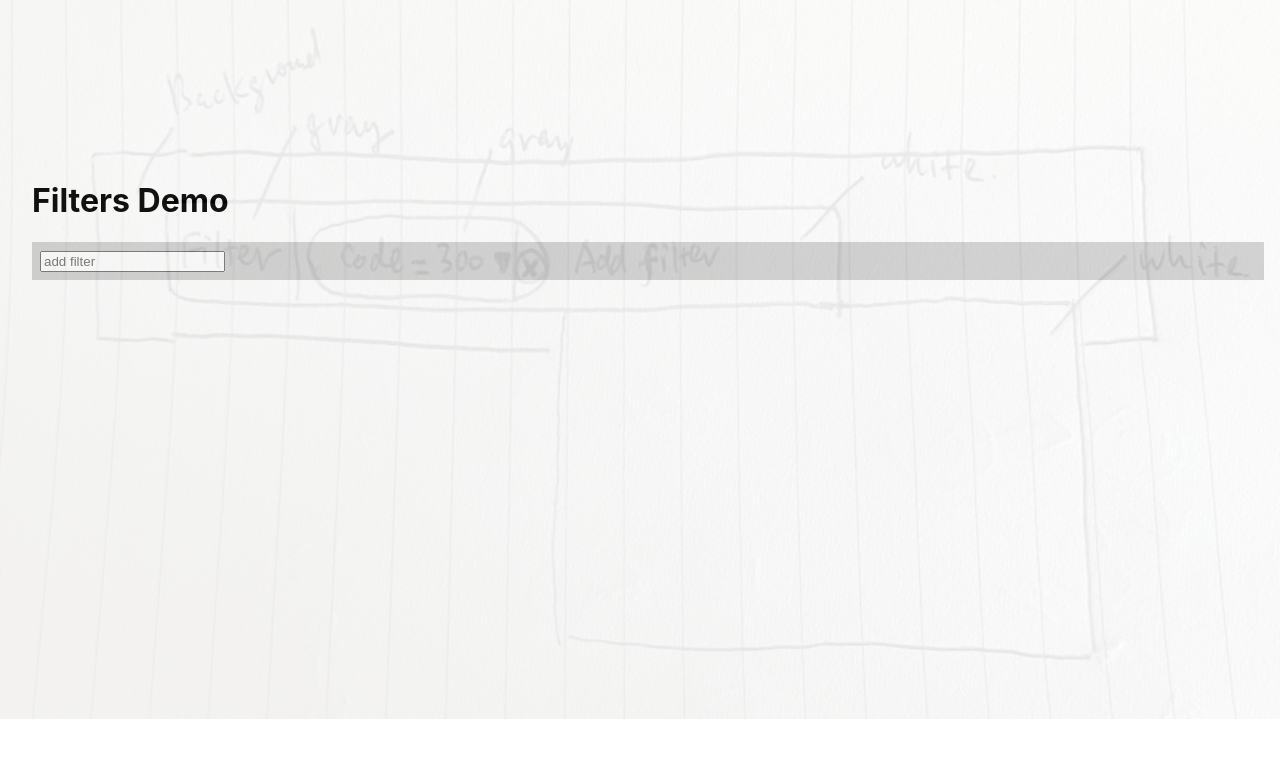
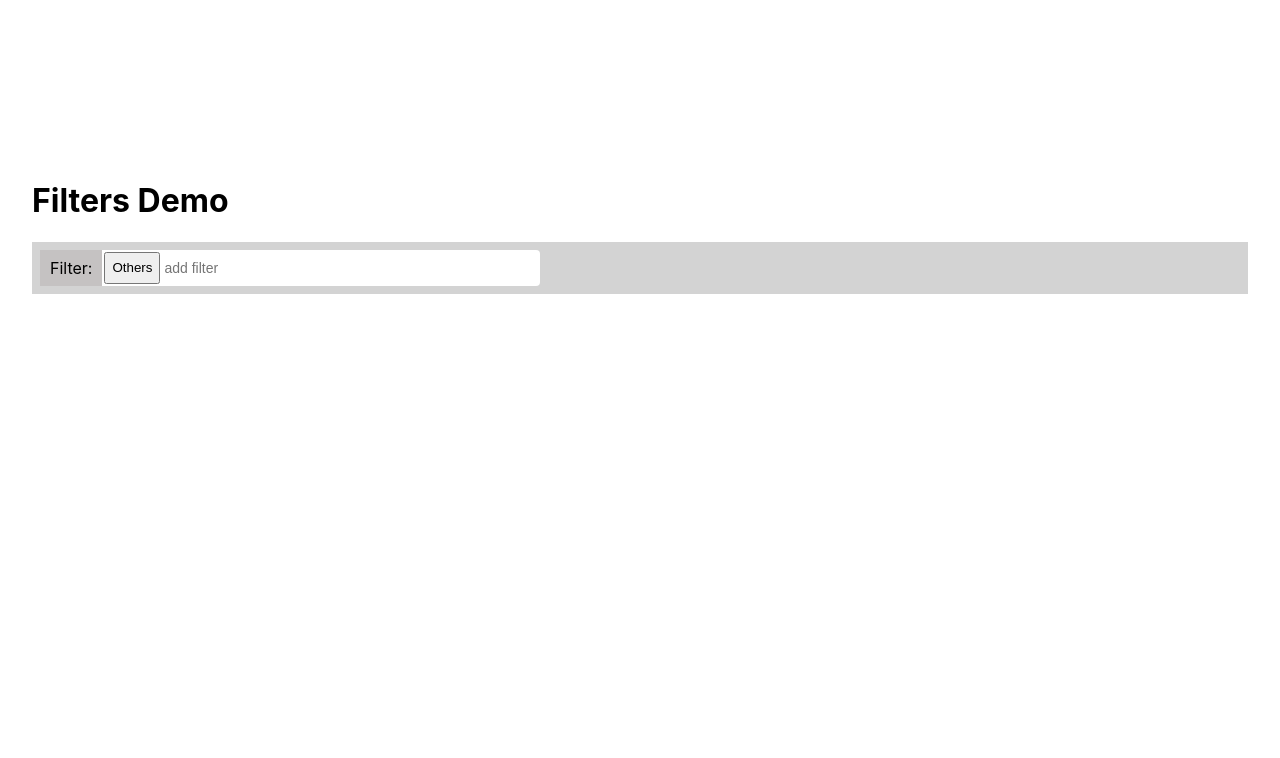
Before and after one commit to windmaomao/filter-chips, a React (Create React App) app: page / in a window 1280 px wide. Shown: the top 758 px of the page. Built offline with nearby package versions, Linux system fonts and the light colour scheme.

Commit message:
add base style to chips select component

```diff
--- a/src/App.tsx
+++ b/src/App.tsx
@@ -1,17 +1,10 @@
 import styles from './App.module.css';
-import design from './design.jpg';
 import Toolbar from './Toolbar';
 
 function App() {
   return (
     <div className={styles.app}>
       <h1>Filters Demo</h1>
-      <img
-        className={styles.pic}
-        src={design}
-        alt="Design"
-        width="100%"
-      />
       <Toolbar />
     </div>
   );
--- /dev/null
+++ b/src/ChipsSelect/Chip.module.css
@@ -0,0 +1,10 @@
+.chip {
+  display: flex;
+  align-items: center;
+  padding: 2px;
+}
+
+.chip button {
+  cursor: pointer;
+  height: 2rem;
+}
--- /dev/null
+++ b/src/ChipsSelect/Chip.tsx
@@ -0,0 +1,16 @@
+import type { ItemType } from './ChipsSelect.type';
+import styles from './Chip.module.css';
+
+interface ChipProps {
+  item: ItemType;
+}
+
+function Chip({ item }: ChipProps) {
+  return (
+    <div className={styles.chip}>
+      <button>{item.action}</button>
+    </div>
+  );
+}
+
+export default Chip;
--- a/src/ChipsSelect/ChipsSelect.module.css
+++ b/src/ChipsSelect/ChipsSelect.module.css
@@ -1,2 +1,14 @@
 .container {
+  background-color: var(--bg-color);
+  max-width: 500px;
+  border-radius: 4px;
+  display: flex;
+  align-items: stretch;
 }
+
+.label {
+  padding: 5px 10px;
+  background-color: #c5c2c2;
+  display: flex;
+  align-items: center;
+}
--- a/src/ChipsSelect/ChipsSelect.tsx
+++ b/src/ChipsSelect/ChipsSelect.tsx
@@ -1,11 +1,20 @@
+import Chip from './Chip';
+import Input from './Input';
+import type { ItemType } from './ChipsSelect.type';
 import styles from './ChipsSelect.module.css';
 
-function ChipsSelect() {
+interface ChipsSelectProps {
+  items: ItemType[];
+}
+
+function ChipsSelect({ items }: ChipsSelectProps) {
   return (
     <div className={styles.container}>
-      <div className="input">
-        <input placeholder="add filter" />
-      </div>
+      <div className={styles.label}>Filter:</div>
+      {items.map(item => (
+        <Chip key={item.action} item={item} />
+      ))}
+      <Input />
     </div>
   );
 }
--- /dev/null
+++ b/src/ChipsSelect/ChipsSelect.type.ts
@@ -0,0 +1,3 @@
+export interface ItemType {
+  action: string;
+}
--- /dev/null
+++ b/src/ChipsSelect/Input.module.css
@@ -0,0 +1,12 @@
+.container {
+  position: relative;
+  display: flex;
+  align-items: center;
+}
+
+.container input {
+  outline: none;
+  border: transparent;
+  font-size: 14px;
+  width: 100%;
+}
--- /dev/null
+++ b/src/ChipsSelect/Input.tsx
@@ -0,0 +1,11 @@
+import styles from './Input.module.css';
+
+function Input() {
+  return (
+    <div className={styles.container}>
+      <input placeholder="add filter" />
+    </div>
+  );
+}
+
+export default Input;
--- a/src/Toolbar.tsx
+++ b/src/Toolbar.tsx
@@ -1,10 +1,12 @@
 import styles from './Toolbar.module.css';
 import ChipsSelect from './ChipsSelect';
+
+const items = [{ action: 'Others' }];
 
 function Toolbar() {
   return (
     <div className={styles.toolbar}>
-      <ChipsSelect />
+      <ChipsSelect items={items} />
     </div>
   );
 }
--- a/src/index.css
+++ b/src/index.css
@@ -1,8 +1,16 @@
+* {
+  box-sizing: border-box;
+}
+
 body {
   margin: 0;
-  font-family: -apple-system, BlinkMacSystemFont, 'Segoe UI', 'Roboto', 'Oxygen',
-    'Ubuntu', 'Cantarell', 'Fira Sans', 'Droid Sans', 'Helvetica Neue',
-    sans-serif;
+  font-family: -apple-system, BlinkMacSystemFont, 'Segoe UI',
+    'Roboto', 'Oxygen', 'Ubuntu', 'Cantarell', 'Fira Sans',
+    'Droid Sans', 'Helvetica Neue', sans-serif;
   -webkit-font-smoothing: antialiased;
   -moz-osx-font-smoothing: grayscale;
 }
+
+:root {
+  --bg-color: white;
+}
```
Also changed, not shown: src/design.jpg (deleted).
